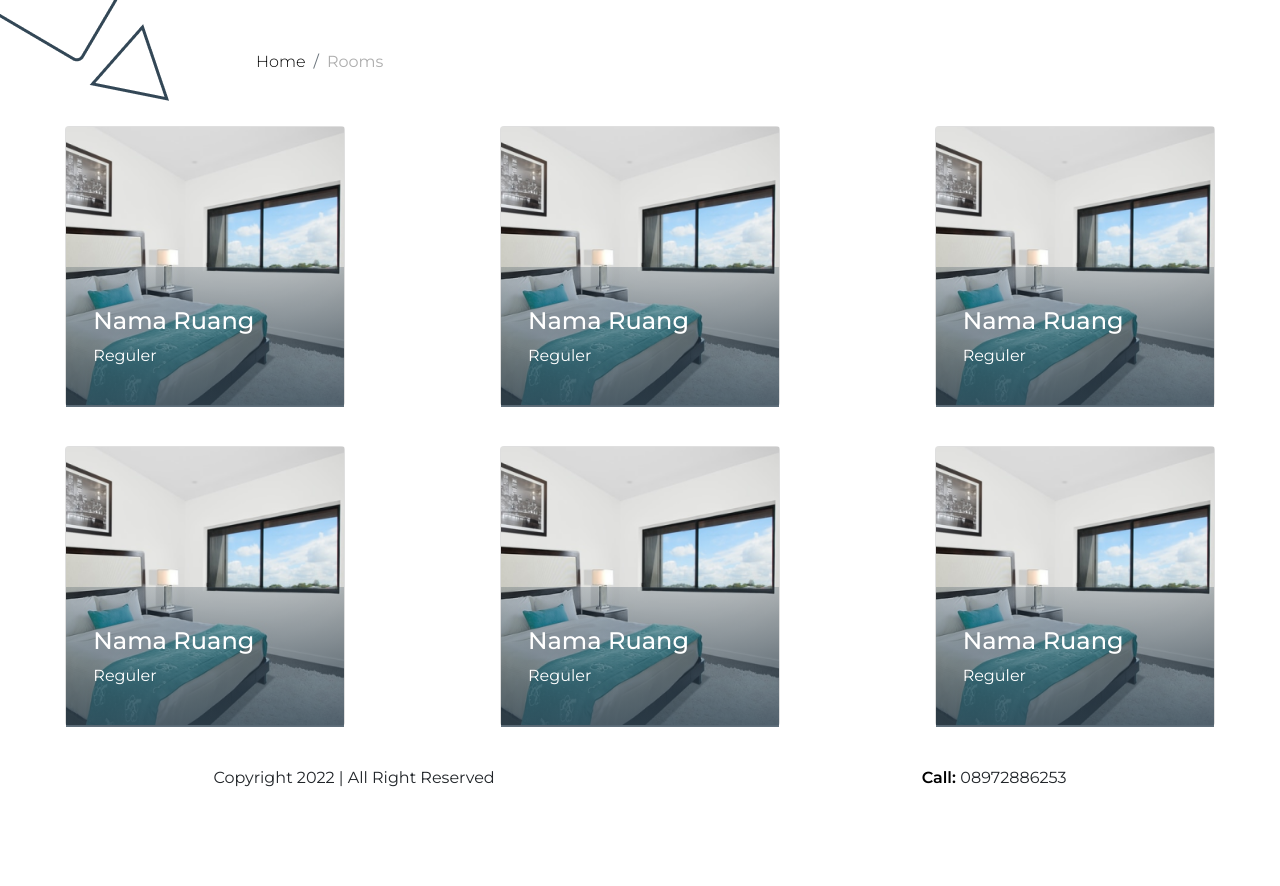
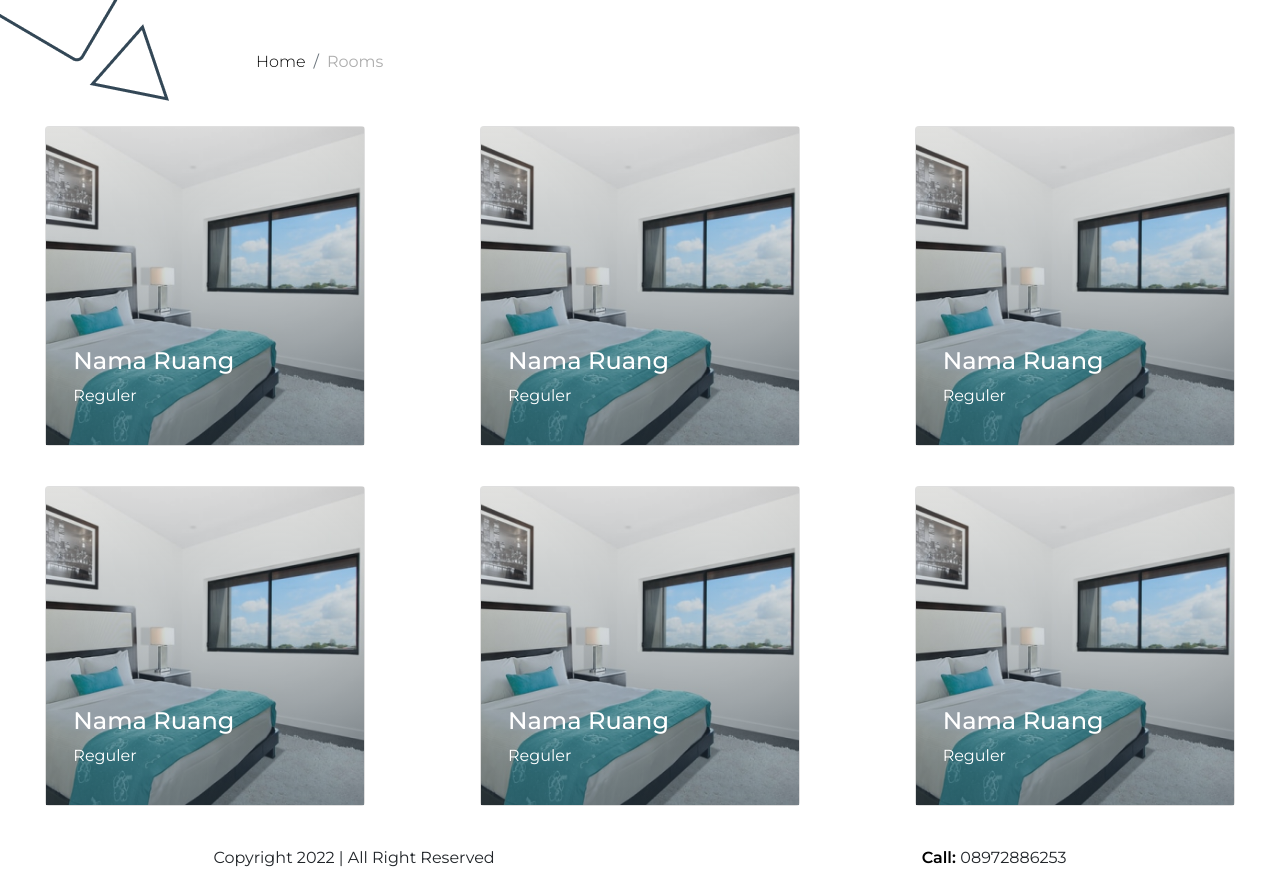
Before and after one commit to andimauliza/TIK201-MF5-RUANG-SEHAT, a PHP site: page /rooms.html in a window 1280 px wide. Shown: the part 112-998 px from the top of the page. Before the commit the page ends 899 px from the top, so only its background shows below. Run offline with PHP 8.4, Linux system fonts and the light colour scheme.

Commit message:
Memperbaiki tampilan rooms

```diff
--- a/css/rooms.css
+++ b/css/rooms.css
@@ -52,23 +52,22 @@ nav .logo a:hover {
 .content .col {
     width: 380px;
     margin: 0 auto;
+    /* border: 2px solid; */
 }
 .content .card {
-    height: 280px;
-    width: 280px;
+    width: 320px;
     margin-top: 20px;
-    position: relative;
     margin: 20px auto;
 }
 
 .content .card .cardfooter {
-    margin-top: 140px;
-    height: 140px;
+    /* margin-top: 140px; */
+    height: 100%;
     width: 100%;
-    padding-top: 40px;
+    padding-top: 220px;
     padding-left: 27px;
     position: absolute;
-    background: linear-gradient(180deg, rgba(255, 255, 255, 0) -47.76%, #334756 141.35%);
+    background: linear-gradient(180deg, rgba(255, 255, 255, 0) 0%, rgba(51, 71, 86, 0.5) 103.03%);
 }
 
 .content .card .cardfooter h4 {
```
